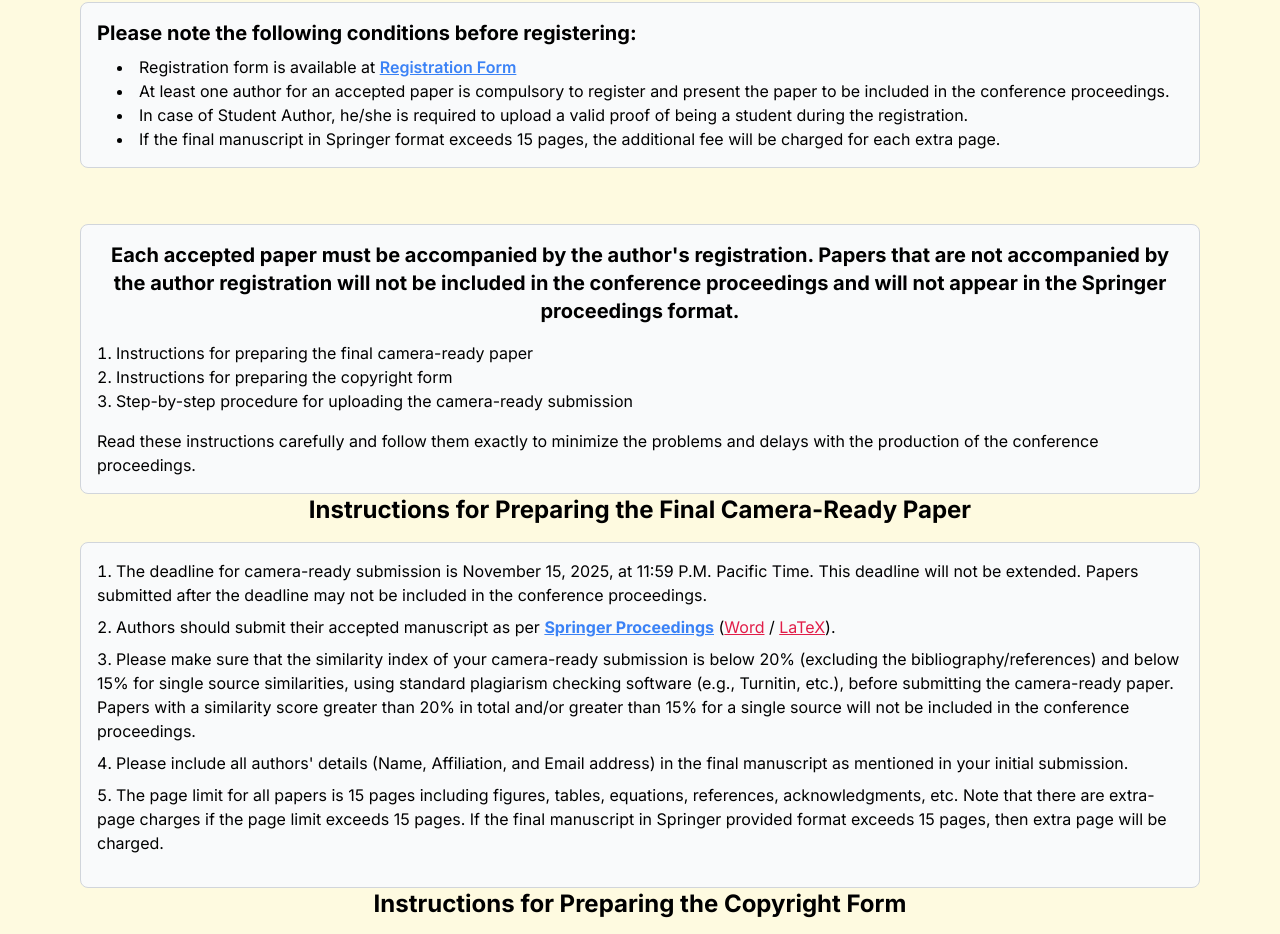
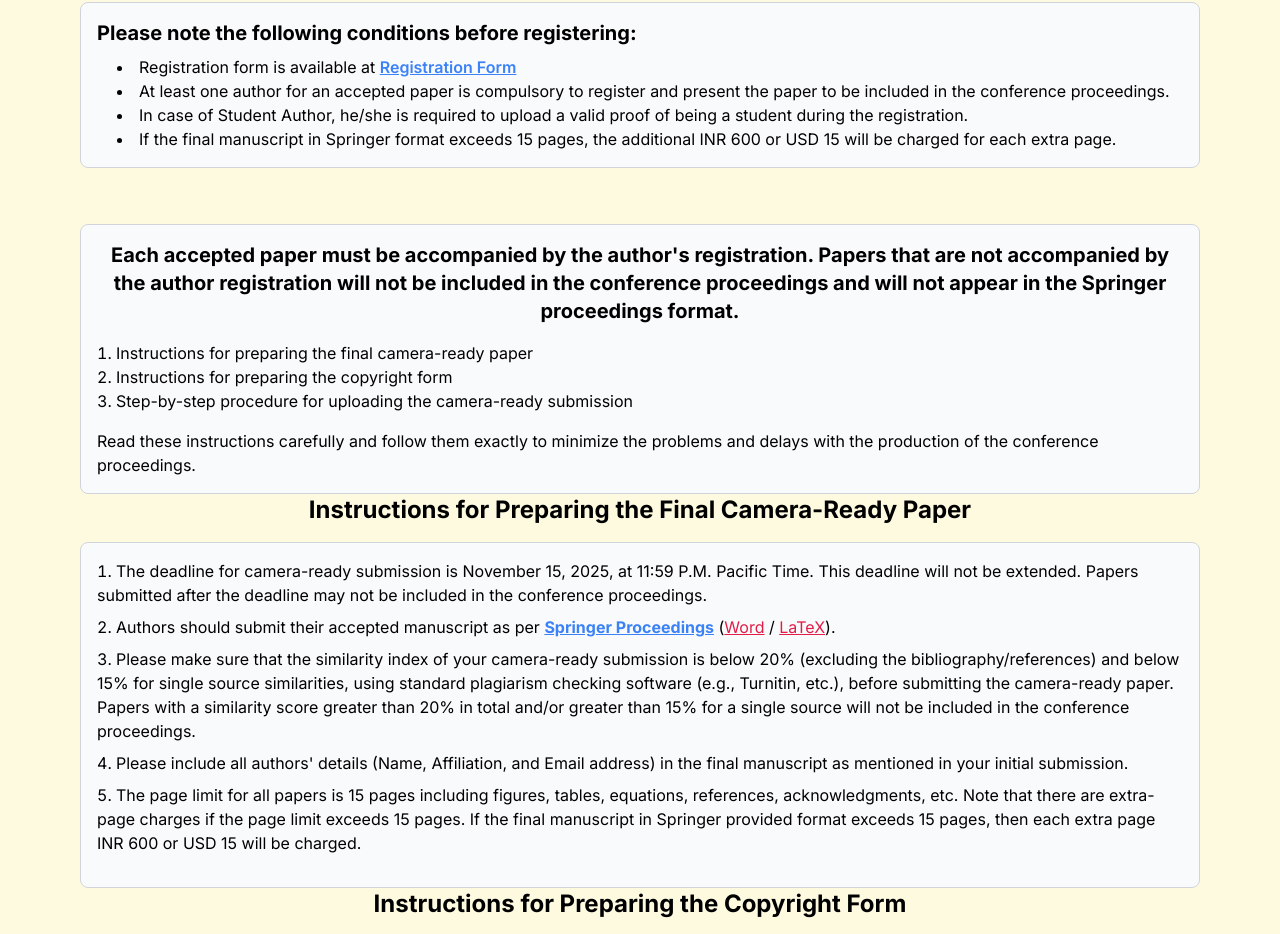
Before and after one commit to ictcon-cit/ictcon_2026, a Next.js app: page /registration in a window 1280 px wide. Shown: the part 1116-2050 px from the top of the page. Built offline with nearby package versions, Linux system fonts and the light colour scheme.

Commit message:
updated registration

```diff
--- a/src/app/registration/page.tsx
+++ b/src/app/registration/page.tsx
@@ -167,8 +167,7 @@ const RegistrationPage = () => {
               proof of being a student during the registration.
             </li>
             <li>
-              If the final manuscript in Springer format exceeds 15 pages, the
-              additional fee will be charged for each extra page.
+              If the final manuscript in Springer format exceeds 15 pages, the additional INR 600 or USD 15 will be charged for each extra page.
             </li>
           </ul>
         </div>
@@ -248,7 +247,7 @@ const RegistrationPage = () => {
               tables, equations, references, acknowledgments, etc. Note that
               there are extra-page charges if the page limit exceeds 15 pages.
               If the final manuscript in Springer provided format exceeds 15
-              pages, then extra page will be charged.
+              pages, then each extra page INR 600 or USD 15 will be charged.
             </li>
           </ol>
         </div>
```
